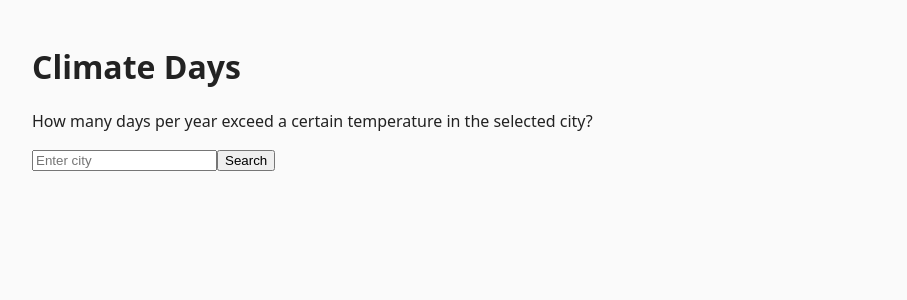
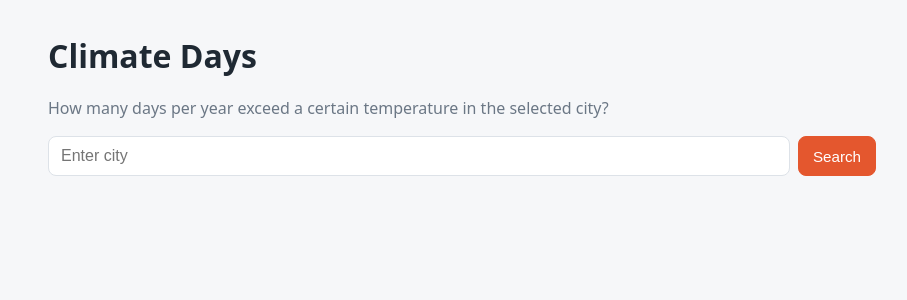
Before and after one commit to e-dedaj/climate-days, a React (Vite) app: page / in a window 1280 px wide. Shown: the top 300 px of the page, without its empty margins (178-1085 px from the left). Built offline with nearby package versions, Linux system fonts and the light colour scheme.

Commit message:
docs: README with setup and data limitations

```diff
--- a/src/App.jsx
+++ b/src/App.jsx
@@ -1,5 +1,5 @@
 import { useCallback, useEffect, useMemo, useRef, useState } from "react";
-import { searchCity, getDailyMaxCached, START_YEAR, END_YEAR } from "./api";
+import { searchCity,getDailyMax, getDailyMaxCached, START_YEAR, END_YEAR } from "./api";
 import { daysAboveByYear, addTrend } from "./analysis";
 import DaysChart from "./DaysChart";
 
--- a/src/api.js
+++ b/src/api.js
@@ -3,6 +3,9 @@ async function fetchJson(url, timeoutMs = 15000) {
   const timer = setTimeout(() => controller.abort(), timeoutMs);
   try {
     const res = await fetch(url, { signal: controller.signal });
+    if (res.status === 429) {
+      throw new Error("Too many requests. Try again later.");
+    }
     if (!res.ok) throw new Error(`API error (${res.status})`);
     return await res.json();
   } catch (e) {
--- a/src/index.css
+++ b/src/index.css
@@ -1,4 +1,67 @@
-body { margin: 0; font-family: system-ui, sans-serif; background: #fafafa; color: #222; }
-main { max-width: 860px; margin: 0 auto; padding: 24px 16px; }
-button { cursor: pointer; }
+:root {
+  --bg: #f6f7f9;
+  --card: #ffffff;
+  --text: #1f2933;
+  --muted: #6b7785;
+  --accent: #e4572e;
+  --border: #dde2e8;
+}
+
+* { box-sizing: border-box; }
+
+body {
+  margin: 0;
+  font-family: system-ui, -apple-system, "Segoe UI", sans-serif;
+  background: var(--bg);
+  color: var(--text);
+  line-height: 1.5;
+}
+
+main {
+  max-width: 860px;
+  margin: 0 auto;
+  padding: 32px 16px 64px;
+}
+
+h1 { margin: 0 0 4px; font-size: 2rem; }
+h2 { margin: 24px 0 8px; }
+p { color: var(--muted); }
+
+form { display: flex; gap: 8px; margin: 16px 0; }
+
+input[type="text"],
+input:not([type]) {
+  flex: 1;
+  padding: 10px 12px;
+  border: 1px solid var(--border);
+  border-radius: 8px;
+  font-size: 1rem;
+}
+
+button {
+  padding: 10px 14px;
+  border: 1px solid var(--border);
+  border-radius: 8px;
+  background: var(--card);
+  color: var(--text);
+  font-size: 0.95rem;
+  cursor: pointer;
+}
+button:hover { border-color: var(--accent); }
+form button[type="submit"] {
+  background: var(--accent);
+  border-color: var(--accent);
+  color: #fff;
+}
+
+ul { list-style: none; padding: 0; margin: 8px 0; display: flex; flex-wrap: wrap; gap: 8px; }
+
+label { display: block; margin: 20px 0 8px; }
+input[type="range"] { accent-color: var(--accent); }
+
 .error { color: #b00020; }
+.error button { margin-left: 8px; }
+
+@media (max-width: 480px) {
+  form { flex-direction: column; }
+}
```
Also changed, not shown: 1 other file (tests, documents, lock files or other folders).
